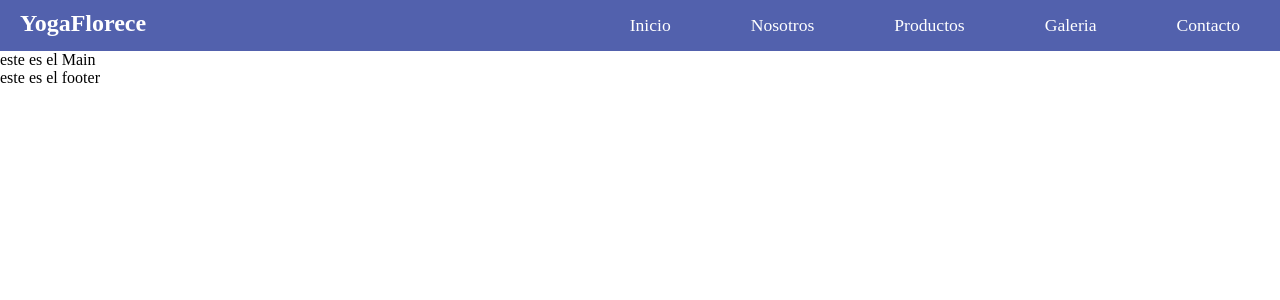
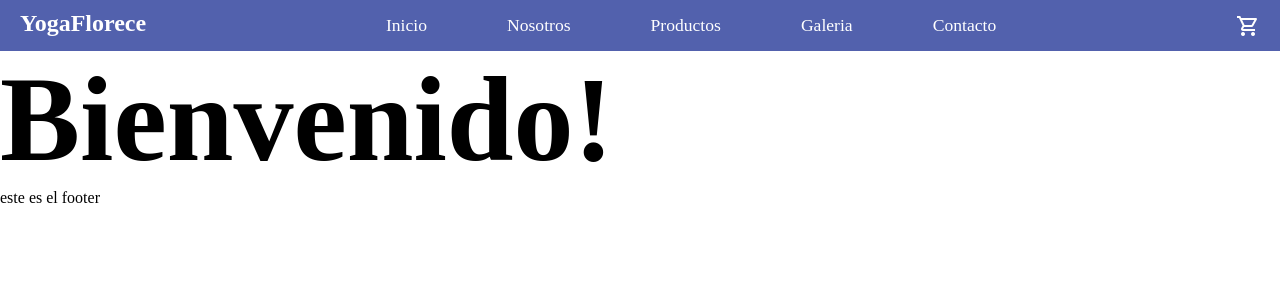
Before and after one commit to jorgeniro/NiroReact, a React (Create React App) app: page / in a window 1280 px wide. Shown: the top 300 px of the page. Built offline with nearby package versions, Linux system fonts and the light colour scheme.

Commit message:
Agregue el carrito y el greetings

```diff
--- a/public/index.html
+++ b/public/index.html
@@ -5,6 +5,7 @@
     <link rel="icon" href="%PUBLIC_URL%/favicon.ico" />
     <meta name="viewport" content="width=device-width, initial-scale=1" />
     <meta name="theme-color" content="#000000" />
+    <link rel="stylesheet" href="https://fonts.googleapis.com/css2?family=Material+Symbols+Outlined:opsz,wght,FILL,GRAD@20..48,100..700,0..1,-50..200" />
     <meta
       name="description"
       content="Web site created using create-react-app"
--- a/src/App.js
+++ b/src/App.js
@@ -2,14 +2,19 @@ import Header from './Header';
 import Footer from './Footer';
 import Main from './Main';
 import NavBar from './components/NavBar'
+import CartWidget from './components/CartWidget';
+import ItemListContainer from './components/ItemListContainer';
+
 // Fragment: es una etiqueta que no tiene nombre. NO SE ve en el DOM
 const App  = () => {
     return (
         <> <div className='head'>
-            <Header/>
-            <NavBar/>
-        </div>
+                <Header/>
+                <NavBar/>
+                <CartWidget/>
+            </div>
             <Main/>
+            <ItemListContainer/>
             <Footer/>
         </>
     )
--- a/src/Main.js
+++ b/src/Main.js
@@ -1,8 +1,10 @@
+import ItemListContainer from "./components/ItemListContainer"
+
 const Main = () => {
 
     return (
        <main>
-           <p>este es el Main</p>
+           <ItemListContainer greeting="Bienvenido!"/>
        </main>
     )
 }
--- /dev/null
+++ b/src/components/CartWidget.js
@@ -0,0 +1,11 @@
+
+const CartWidget = () => {
+    return(
+        <span className="material-symbols-outlined carrito">
+shopping_cart
+</span>
+    )
+
+}
+
+export default CartWidget
--- /dev/null
+++ b/src/components/ItemListContainer.js
@@ -0,0 +1,15 @@
+
+
+
+const ItemListContainer = ({ greeting }) => {
+
+  const onAdd = () => { }
+
+  return (
+    <div>
+      <h2>{greeting}</h2>
+    </div>
+  )
+}
+
+export default ItemListContainer
--- a/src/styles.css
+++ b/src/styles.css
@@ -47,3 +47,21 @@ html, body, #root {
     font-family: 'Arima Madurai', cursive;
     font-weight: 1500;
 }
+
+.carrito {
+    display: flex;
+    align-items: center;
+    justify-content: center;
+    padding: 10px 20px;
+    font-size: 1.5em;
+    color: white;
+}
+
+.carrito:hover {
+    background: #6867ac;
+    border-radius: 30px;
+}
+
+main {
+    font-size: 5rem;
+}
```
